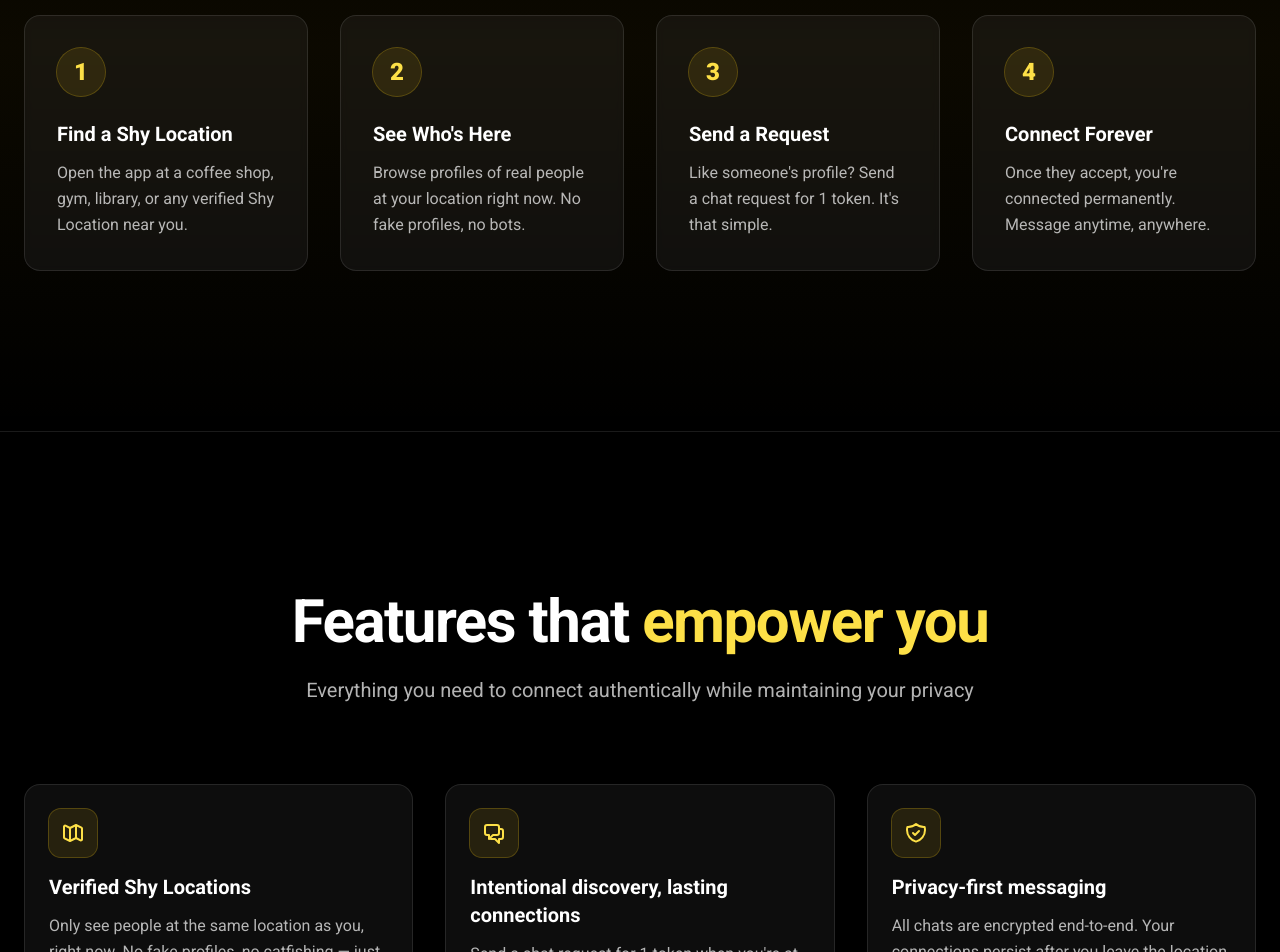
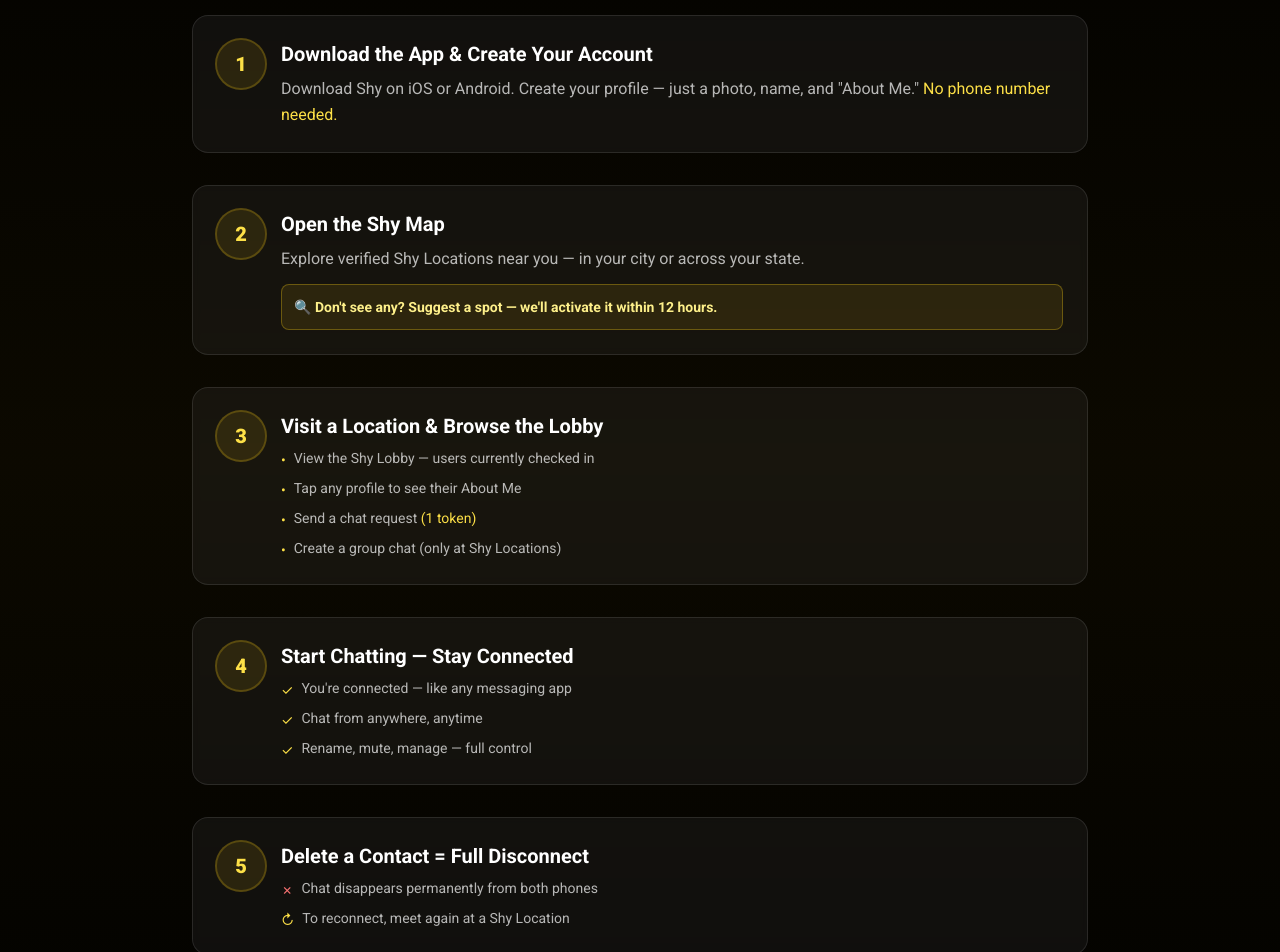
Before and after one commit to Shyapp/theshyapp-website, a Next.js app: page / in a window 1280 px wide. Shown: the part 1480-2432 px from the top of the page. Built offline with nearby package versions, Linux system fonts and the light colour scheme; no server answers.

Commit message:
Update How Shy Works section with detailed 6-step guide (compact version)

```diff
--- a/components/ShyLandingPage.tsx
+++ b/components/ShyLandingPage.tsx
@@ -396,7 +396,7 @@
         </div>
       </section>
 
-      {/* HOW IT WORKS - Simple Step Cards */}
+      {/* HOW IT WORKS - Detailed 6-Step Guide */}
       <section className="relative z-10 py-32 md:py-40 bg-gradient-to-b from-transparent via-yellow-500/5 to-transparent">
         <div className="mx-auto max-w-7xl px-6">
           <div className="text-center mb-20">
@@ -404,64 +404,152 @@
               How Shy Works
             </h2>
             <p className="mt-6 text-lg md:text-xl text-white/70 max-w-2xl mx-auto">
-              Four simple steps to meet people nearby and build lasting connections
+              Six simple steps to meet people nearby
             </p>
           </div>
 
-          <div className="grid grid-cols-1 md:grid-cols-2 lg:grid-cols-4 gap-8">
+          <div className="max-w-4xl mx-auto space-y-8">
             {/* Step 1 */}
             <div className="relative group">
-              <div className="absolute -inset-px bg-gradient-to-b from-yellow-400/20 to-transparent rounded-2xl opacity-0 group-hover:opacity-100 transition-opacity" />
-              <div className="relative bg-white/5 backdrop-blur-sm border border-white/10 rounded-2xl p-8 h-full hover:bg-white/10 transition-all">
-                <div className="inline-flex items-center justify-center w-12 h-12 rounded-full bg-yellow-400/10 text-yellow-300 text-2xl font-black mb-6 ring-1 ring-yellow-400/30">
+              <div className="absolute -inset-px bg-gradient-to-r from-yellow-400/20 to-purple-500/10 rounded-2xl opacity-0 group-hover:opacity-100 transition-opacity" />
+              <div className="relative bg-white/5 backdrop-blur-sm border border-white/10 rounded-2xl p-6 hover:bg-white/10 transition-all">
+                <div className="flex items-start gap-4">
+                  <div className="flex-shrink-0 inline-flex items-center justify-center w-12 h-12 rounded-full bg-yellow-400/10 text-yellow-300 text-xl font-black ring-2 ring-yellow-400/30">
                     1
                   </div>
-                <h3 className="text-xl font-semibold mb-3">Find a Shy Location</h3>
+                  <div className="flex-1">
+                    <h3 className="text-xl font-bold mb-2">Download the App & Create Your Account</h3>
                     <p className="text-white/70 leading-relaxed">
-                  Open the app at a coffee shop, gym, library, or any verified Shy Location near you.
+                      Download Shy on iOS or Android. Create your profile — just a photo, name, and "About Me." <span className="text-yellow-300">No phone number needed.</span>
                     </p>
+                  </div>
+                </div>
               </div>
             </div>
 
             {/* Step 2 */}
             <div className="relative group">
-              <div className="absolute -inset-px bg-gradient-to-b from-yellow-400/20 to-transparent rounded-2xl opacity-0 group-hover:opacity-100 transition-opacity" />
-              <div className="relative bg-white/5 backdrop-blur-sm border border-white/10 rounded-2xl p-8 h-full hover:bg-white/10 transition-all">
-                <div className="inline-flex items-center justify-center w-12 h-12 rounded-full bg-yellow-400/10 text-yellow-300 text-2xl font-black mb-6 ring-1 ring-yellow-400/30">
+              <div className="absolute -inset-px bg-gradient-to-r from-yellow-400/20 to-purple-500/10 rounded-2xl opacity-0 group-hover:opacity-100 transition-opacity" />
+              <div className="relative bg-white/5 backdrop-blur-sm border border-white/10 rounded-2xl p-6 hover:bg-white/10 transition-all">
+                <div className="flex items-start gap-4">
+                  <div className="flex-shrink-0 inline-flex items-center justify-center w-12 h-12 rounded-full bg-yellow-400/10 text-yellow-300 text-xl font-black ring-2 ring-yellow-400/30">
                     2
                   </div>
-                <h3 className="text-xl font-semibold mb-3">See Who's Here</h3>
-                <p className="text-white/70 leading-relaxed">
-                  Browse profiles of real people at your location right now. No fake profiles, no bots.
+                  <div className="flex-1">
+                    <h3 className="text-xl font-bold mb-2">Open the Shy Map</h3>
+                    <p className="text-white/70 leading-relaxed mb-3">
+                      Explore verified Shy Locations near you — in your city or across your state.
                     </p>
+                    <div className="bg-yellow-400/10 border border-yellow-400/30 rounded-lg p-3">
+                      <p className="text-yellow-200 text-sm font-semibold">🔍 Don't see any? Suggest a spot — we'll activate it within 12 hours.</p>
+                    </div>
+                  </div>
+                </div>
               </div>
             </div>
 
             {/* Step 3 */}
             <div className="relative group">
-              <div className="absolute -inset-px bg-gradient-to-b from-yellow-400/20 to-transparent rounded-2xl opacity-0 group-hover:opacity-100 transition-opacity" />
-              <div className="relative bg-white/5 backdrop-blur-sm border border-white/10 rounded-2xl p-8 h-full hover:bg-white/10 transition-all">
-                <div className="inline-flex items-center justify-center w-12 h-12 rounded-full bg-yellow-400/10 text-yellow-300 text-2xl font-black mb-6 ring-1 ring-yellow-400/30">
+              <div className="absolute -inset-px bg-gradient-to-r from-yellow-400/20 to-purple-500/10 rounded-2xl opacity-0 group-hover:opacity-100 transition-opacity" />
+              <div className="relative bg-white/5 backdrop-blur-sm border border-white/10 rounded-2xl p-6 hover:bg-white/10 transition-all">
+                <div className="flex items-start gap-4">
+                  <div className="flex-shrink-0 inline-flex items-center justify-center w-12 h-12 rounded-full bg-yellow-400/10 text-yellow-300 text-xl font-black ring-2 ring-yellow-400/30">
                     3
                   </div>
-                <h3 className="text-xl font-semibold mb-3">Send a Request</h3>
-                <p className="text-white/70 leading-relaxed">
-                  Like someone's profile? Send a chat request for 1 token. It's that simple.
-                </p>
+                  <div className="flex-1">
+                    <h3 className="text-xl font-bold mb-2">Visit a Location & Browse the Lobby</h3>
+                    <ul className="space-y-2 text-white/70 text-sm">
+                      <li className="flex items-start gap-2">
+                        <span className="text-yellow-300 mt-0.5">•</span>
+                        <span>View the Shy Lobby — users currently checked in</span>
+                      </li>
+                      <li className="flex items-start gap-2">
+                        <span className="text-yellow-300 mt-0.5">•</span>
+                        <span>Tap any profile to see their About Me</span>
+                      </li>
+                      <li className="flex items-start gap-2">
+                        <span className="text-yellow-300 mt-0.5">•</span>
+                        <span>Send a chat request <span className="text-yellow-300">(1 token)</span></span>
+                      </li>
+                      <li className="flex items-start gap-2">
+                        <span className="text-yellow-300 mt-0.5">•</span>
+                        <span>Create a group chat (only at Shy Locations)</span>
+                      </li>
+                    </ul>
+                  </div>
+                </div>
               </div>
             </div>
 
             {/* Step 4 */}
             <div className="relative group">
-              <div className="absolute -inset-px bg-gradient-to-b from-yellow-400/20 to-transparent rounded-2xl opacity-0 group-hover:opacity-100 transition-opacity" />
-              <div className="relative bg-white/5 backdrop-blur-sm border border-white/10 rounded-2xl p-8 h-full hover:bg-white/10 transition-all">
-                <div className="inline-flex items-center justify-center w-12 h-12 rounded-full bg-yellow-400/10 text-yellow-300 text-2xl font-black mb-6 ring-1 ring-yellow-400/30">
+              <div className="absolute -inset-px bg-gradient-to-r from-yellow-400/20 to-purple-500/10 rounded-2xl opacity-0 group-hover:opacity-100 transition-opacity" />
+              <div className="relative bg-white/5 backdrop-blur-sm border border-white/10 rounded-2xl p-6 hover:bg-white/10 transition-all">
+                <div className="flex items-start gap-4">
+                  <div className="flex-shrink-0 inline-flex items-center justify-center w-12 h-12 rounded-full bg-yellow-400/10 text-yellow-300 text-xl font-black ring-2 ring-yellow-400/30">
                     4
                   </div>
-                <h3 className="text-xl font-semibold mb-3">Connect Forever</h3>
-                <p className="text-white/70 leading-relaxed">
-                  Once they accept, you're connected permanently. Message anytime, anywhere.
+                  <div className="flex-1">
+                    <h3 className="text-xl font-bold mb-2">Start Chatting — Stay Connected</h3>
+                    <ul className="space-y-2 text-white/70 text-sm">
+                      <li className="flex items-start gap-2">
+                        <span className="text-yellow-300 mt-0.5">✓</span>
+                        <span>You're connected — like any messaging app</span>
+                      </li>
+                      <li className="flex items-start gap-2">
+                        <span className="text-yellow-300 mt-0.5">✓</span>
+                        <span>Chat from anywhere, anytime</span>
+                      </li>
+                      <li className="flex items-start gap-2">
+                        <span className="text-yellow-300 mt-0.5">✓</span>
+                        <span>Rename, mute, manage — full control</span>
+                      </li>
+                    </ul>
+                  </div>
+                </div>
+              </div>
+            </div>
+
+            {/* Step 5 */}
+            <div className="relative group">
+              <div className="absolute -inset-px bg-gradient-to-r from-yellow-400/20 to-purple-500/10 rounded-2xl opacity-0 group-hover:opacity-100 transition-opacity" />
+              <div className="relative bg-white/5 backdrop-blur-sm border border-white/10 rounded-2xl p-6 hover:bg-white/10 transition-all">
+                <div className="flex items-start gap-4">
+                  <div className="flex-shrink-0 inline-flex items-center justify-center w-12 h-12 rounded-full bg-yellow-400/10 text-yellow-300 text-xl font-black ring-2 ring-yellow-400/30">
+                    5
+                  </div>
+                  <div className="flex-1">
+                    <h3 className="text-xl font-bold mb-2">Delete a Contact = Full Disconnect</h3>
+                    <ul className="space-y-2 text-white/70 text-sm">
+                      <li className="flex items-start gap-2">
+                        <span className="text-red-400 mt-0.5">✗</span>
+                        <span>Chat disappears permanently from both phones</span>
+                      </li>
+                      <li className="flex items-start gap-2">
+                        <span className="text-yellow-300 mt-0.5">↻</span>
+                        <span>To reconnect, meet again at a Shy Location</span>
+                      </li>
+                    </ul>
+                  </div>
+                </div>
+              </div>
+            </div>
+
+            {/* Step 6 */}
+            <div className="relative group">
+              <div className="absolute -inset-px bg-gradient-to-r from-yellow-400/30 to-purple-500/20 rounded-2xl opacity-0 group-hover:opacity-100 transition-opacity" />
+              <div className="relative bg-gradient-to-br from-yellow-400/10 to-purple-500/5 backdrop-blur-sm border border-yellow-400/30 rounded-2xl p-6 hover:bg-yellow-400/15 transition-all">
+                <div className="flex items-start gap-4">
+                  <div className="flex-shrink-0 inline-flex items-center justify-center w-12 h-12 rounded-full bg-yellow-400/20 text-yellow-300 text-xl font-black ring-2 ring-yellow-400/40">
+                    6
+                  </div>
+                  <div className="flex-1">
+                    <h3 className="text-xl font-bold mb-2 text-yellow-200">More Features Coming Soon</h3>
+                    <p className="text-white/70 leading-relaxed text-sm">
+                      We're just getting started — expect <span className="text-yellow-300">smart invites</span>, <span className="text-yellow-300">private events</span>, <span className="text-yellow-300">upgraded groups</span>, and more.
                     </p>
+                  </div>
+                </div>
               </div>
             </div>
           </div>
```
Lines whose indentation alone changed are shown as unchanged.
